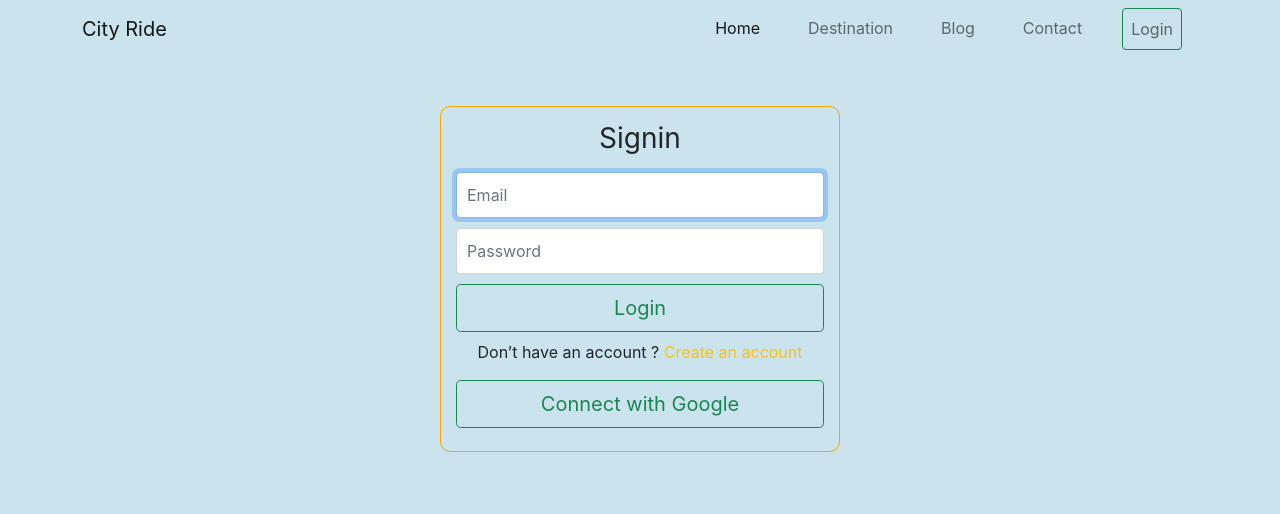
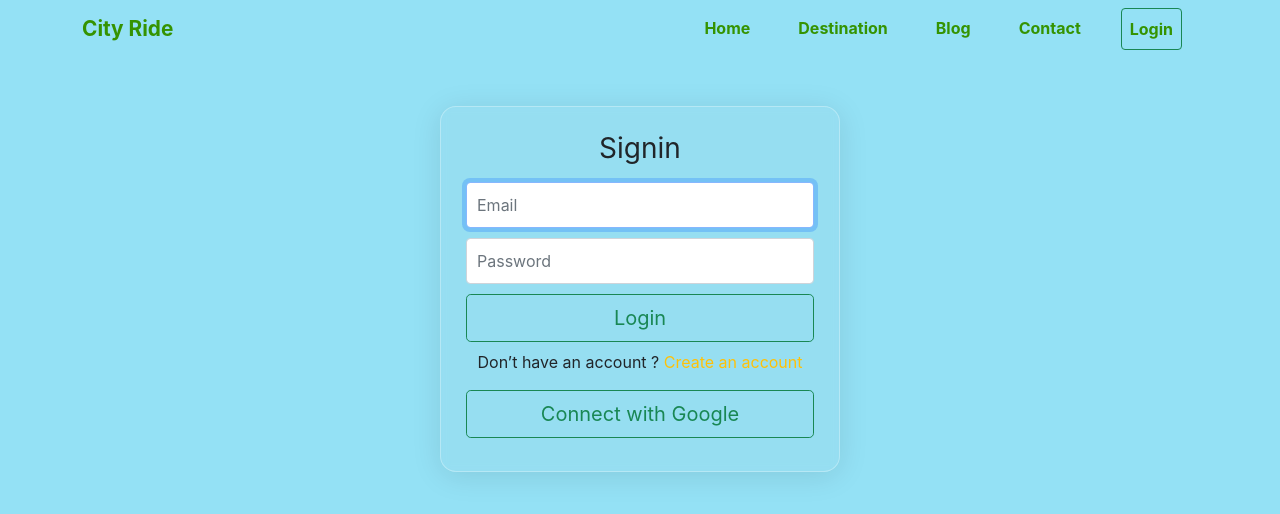
Before and after one commit to niambaust17/City-Ride, a React (Create React App) app: page /login in a window 1280 px wide. Shown: the top 514 px of the page. Built offline with nearby package versions, Linux system fonts and the light colour scheme; what react-google-maps would draw is missing.

Commit message:
react-router-dom v6 updated and Home and Login page UI update

```diff
--- a/package.json
+++ b/package.json
@@ -14,7 +14,7 @@
     "react": "^17.0.1",
     "react-dom": "^17.0.1",
     "react-google-maps": "^9.4.5",
-    "react-router-dom": "^5.2.0",
+    "react-router-dom": "^6.2.2",
     "react-scripts": "4.0.3",
     "web-vitals": "^1.0.1"
   },
--- a/src/App.css
+++ b/src/App.css
@@ -1,3 +1,3 @@
 body {
-  background-color: rgba(152, 201, 218, 0.5);
+  background-color: #94e1f5;
 }
--- a/src/App.js
+++ b/src/App.js
@@ -6,12 +6,13 @@ import Search from './components/Search/Search';
 import
 {
   BrowserRouter as Router,
-  Switch,
+  Navigate,
+  Routes,
   Route
 } from "react-router-dom";
 import { createContext, useState } from 'react';
 import NotFound from './components/NotFound/NotFound';
-import PrivateRoute from './components/PrivateRoute/PrivateRoute';
+import PrivateOutlet from './components/PrivateOutlet/PrivateOutlet';
 
 export const UserContext = createContext();
 
@@ -22,26 +23,16 @@ function App()
     <UserContext.Provider value={[loggedInUser, setLoggedInUser]}>
       <Router>
         <Header />
-        <Switch>
-          <Route path="/home">
-            <Home />
+        <Routes>
+          <Route path="/home" element={<Navigate to="/" />} />
+          <Route path="/" element={<Home />} />
+          <Route path="/*" element={<PrivateOutlet />}>
+            <Route path="search/:vehicle" element={<Search />} />
+            <Route path="home" element={<Search />} />
           </Route>
-          <PrivateRoute path="/search/:vehicle">
-            <Search />
-          </PrivateRoute>
-          <PrivateRoute path="/home">
-            <Search />
-          </PrivateRoute>
-          <Route path="/login">
-            <Login />
-          </Route>
-          <Route exact path="/">
-            <Home />
-          </Route>
-          <Route path="*">
-            <NotFound />
-          </Route>
-        </Switch>
+          <Route path="/login" element={<Login />} />
+          <Route path="*" element={<NotFound />} />
+        </Routes>
       </Router>
     </UserContext.Provider>
   );
--- /dev/null
+++ b/src/components/Header/Header.css
@@ -0,0 +1,11 @@
+.nav-item {
+  color: #359301;
+  font-size: 1rem;
+  font-weight: bold;
+}
+.nav-item:hover {
+  color: #0c92e0;
+}
+.navbar-brand {
+  font-size: 1.3rem;
+}
--- a/src/components/Header/Header.js
+++ b/src/components/Header/Header.js
@@ -1,47 +1,48 @@
 import React, { useContext } from 'react';
 import { Link } from 'react-router-dom';
 import { UserContext } from '../../App';
+import './Header.css';
 
 const Header = () =>
 {
     const [loggedInUser, setLoggedInUser] = useContext(UserContext);
     return (
-        <nav className="navbar sticky-top navbar-expand-lg navbar-light">
+        <nav className="navbar sticky-top navbar-expand-lg" style={{ backgroundColor: '#94E1F5' }}>
             <div className="container">
-                <Link className="navbar-brand" to="/">City Ride</Link>
+                <Link className="navbar-brand nav-item" to="/">City Ride</Link>
                 <button className="navbar-toggler" type="button" data-bs-toggle="collapse" data-bs-target="#navbarSupportedContent" aria-controls="navbarSupportedContent" aria-expanded="false" aria-label="Toggle navigation">
                     <span className="navbar-toggler-icon"></span>
                 </button>
                 <div className="collapse navbar-collapse" id="navbarSupportedContent">
                     <ul className="navbar-nav ms-auto mb-2 mb-lg-0">
                         <li className="nav-item mx-3">
-                            <Link className="nav-link active" aria-current="page" to="/">Home</Link>
+                            <Link className="nav-link active nav-item" aria-current="page" to="/">Home</Link>
                         </li>
                         {
                             loggedInUser.isSignedIn ?
                                 <li className="nav-item mx-3">
-                                    <Link className="nav-link" to="/home">Destination</Link>
+                                    <Link className="nav-link nav-item" to="/home">Destination</Link>
                                 </li> :
                                 <li className="nav-item mx-3">
-                                    <Link className="nav-link" to="/login">Destination</Link>
+                                    <Link className="nav-link nav-item" to="/login">Destination</Link>
                                 </li>
                         }
                         <li className="nav-item mx-3">
-                            <Link className="nav-link" to="/">Blog</Link>
+                            <Link className="nav-link nav-item" to="/">Blog</Link>
                         </li>
                         <li className="nav-item mx-3">
-                            <Link className="nav-link" to="/">Contact</Link>
+                            <Link className="nav-link nav-item" to="/">Contact</Link>
                         </li>
                         {
                             loggedInUser.isSignedIn &&
                             <>
                                 <li className="nav-item mx-3">
-                                    <Link className="nav-link" to="/">{loggedInUser.displayName}</Link>
+                                    <Link className="nav-link nav-item" to="/">{loggedInUser.displayName}</Link>
                                 </li>
                             </>
                         }
                         <li className="nav-item mx-3">
-                            {loggedInUser.isSignedIn ? <Link className="nav-link btn btn-outline-warning" to="/" onClick={() => setLoggedInUser({})}>Logout</Link> : <Link className="nav-link btn btn-outline-success" to="/login">Login</Link>}
+                            {loggedInUser.isSignedIn ? <Link className="nav-link nav-item btn btn-outline-warning" to="/" onClick={() => setLoggedInUser({})}>Logout</Link> : <Link className="nav-link nav-item btn btn-outline-success" to="/login">Login</Link>}
                         </li>
                     </ul>
                 </div>
--- a/src/components/Home/Home.js
+++ b/src/components/Home/Home.js
@@ -1,6 +1,7 @@
 import React, { useEffect, useState } from 'react';
 import fakeData from '../../fakeData/fakeData.json';
 import Vehicle from '../Vehicle/Vehicle';
+import img from '../../images/Bg.png';
 
 const Home = () =>
 {
@@ -8,13 +9,16 @@ const Home = () =>
     useEffect(() => setVehicles(fakeData), []);
 
     return (
-        <div className="container my-5">
-            <div className="row row-cols-1 row-cols-lg-4 row-cols-md-2 row-cols-sm-2 g-4">
-                {
-                    vehicles.map(vehicle => <Vehicle key={vehicle.id} vehicle={vehicle} />)
-                }
+        <div className="d-flex justify-content-center align-items-center" style={{ backgroundImage: `url(${ img })`, backgroundSize: '100% 100%', backgroundRepeat: 'no-repeat', backgroundAttachment: 'fixed', minHeight: '90.7vh' }}>
+            <div className="container">
+                <div className="row row-cols-1 row-cols-md-4 g-4">
+                    {
+                        vehicles.map(vehicle => <Vehicle key={vehicle.id} vehicle={vehicle} />)
+                    }
+                </div>
             </div>
         </div>
+
     );
 };
 
--- a/src/components/Login/Login.css
+++ b/src/components/Login/Login.css
@@ -1,10 +1,17 @@
 .form-signin {
   width: 100%;
   max-width: 400px;
-  padding: 15px;
+  padding: 25px;
   margin: auto;
-  border: 1px solid orange;
-  border-radius: 10px;
+  background: rgba(192, 182, 182, 0.05);
+  border-radius: 16px;
+  box-shadow: 0 4px 30px rgba(0, 0, 0, 0.1);
+  backdrop-filter: blur(5px);
+  -webkit-backdrop-filter: blur(5px);
+  border: 1px solid rgba(255, 255, 255, 0.3);
+}
+.form-signin:hover {
+  box-shadow: 1px 1px 20px 5px rgba(116, 102, 102, 0.5);
 }
 .form-signin .form-control {
   position: relative;
@@ -16,6 +23,8 @@
 .form-signin .form-control:focus {
   z-index: 2;
 }
-.form-signin input[type="text"], .form-signin input[type="email"], .form-signin input[type="password"]{
+.form-signin input[type="text"],
+.form-signin input[type="email"],
+.form-signin input[type="password"] {
   margin: 10px 0;
 }
--- a/src/components/Login/Login.js
+++ b/src/components/Login/Login.js
@@ -1,5 +1,5 @@
 import React, { useContext, useState } from 'react';
-import { useHistory, useLocation } from 'react-router';
+import { useNavigate, useLocation } from 'react-router';
 import { UserContext } from '../../App';
 import { createUserWithEmailAndPassword, googleSignIn, initializeSignIn, SignInUserWithEmailAndPassword, updateUserInfo } from './loginManager';
 import './Login.css';
@@ -9,7 +9,7 @@ const Login = () =>
     initializeSignIn();
     const [loggedInUser, setLoggedInUser] = useContext(UserContext);
     const [newUser, setNewUser] = useState(false);
-    const history = useHistory();
+    const navigate = useNavigate();
     const location = useLocation();
     const { from } = location.state || { from: { pathname: "/" } };
     const [user, setUser] = useState({
@@ -25,7 +25,7 @@ const Login = () =>
         setLoggedInUser(res)
         if (redirect)
         {
-            history.replace(from);
+            navigate(from);
         }
     }
 
@@ -100,7 +100,7 @@ const Login = () =>
                 }
                 <button className="w-100 btn btn-lg btn-outline-success mb-2" type="submit">{newUser ? 'Create an account' : 'Login'}</button>
                 <p className="text-center">{newUser ? 'Already have an account' : 'Don’t have an account'} ?
-                 <span onClick={() => setNewUser(!newUser)} className="text-warning" style={{ cursor: 'pointer' }}>
+                    <span onClick={() => setNewUser(!newUser)} className="text-warning" style={{ cursor: 'pointer' }}>
                         {newUser ? ' Login' : ' Create an account'}
                     </span></p>
             </form>
--- /dev/null
+++ b/src/components/PrivateOutlet/PrivateOutlet.js
@@ -0,0 +1,14 @@
+import React, { useContext } from 'react'
+import { Navigate, Outlet, useLocation } from 'react-router-dom';
+import { UserContext } from '../../App';
+
+
+const PrivateOutlet = () =>
+{
+    const [loggedInUser, setLoggedInUser] = useContext(UserContext);
+    const location = useLocation();
+
+    return loggedInUser.email ? <Outlet /> : <Navigate to="/login" state={{ from: location }} />
+}
+
+export default PrivateOutlet
--- a/src/components/PrivateRoute/PrivateRoute.js
+++ /dev/null
@@ -1,27 +0,0 @@
-import React, { useContext } from 'react';
-import { Redirect, Route } from 'react-router';
-import { UserContext } from '../../App';
-
-const PrivateRoute = ({ children, ...rest }) =>
-{
-    const [loggedInUser, setLoggedInUser] = useContext(UserContext);
-    return (
-        <Route
-            {...rest}
-            render={({ location }) =>
-                loggedInUser.email ? (
-                    children
-                ) : (
-                    <Redirect
-                        to={{
-                            pathname: "/login",
-                            state: { from: location }
-                        }}
-                    />
-                )
-            }
-        />
-    );
-};
-
-export default PrivateRoute;
--- a/src/components/Vehicle/Vehicle.css
+++ b/src/components/Vehicle/Vehicle.css
@@ -1,15 +1,14 @@
 .card {
-  border: none;
-  border-radius: 10px;
   cursor: pointer;
+  background: rgba(192, 182, 182, 0.05);
+  border-radius: 16px;
+  box-shadow: 0 4px 30px rgba(0, 0, 0, 0.1);
+  backdrop-filter: blur(5px);
+  -webkit-backdrop-filter: blur(5px);
+  border: 1px solid rgba(255, 255, 255, 0.3);
 }
 .card:hover {
-  box-shadow: 1px 1px 20px 5px lightgray;
-}
-.card-footer {
-  border-top: none;
-  background-color: #fff;
-  border-radius: 10px !important;
+  box-shadow: 1px 1px 20px 5px rgba(116, 102, 102, 0.5);
 }
 .card img {
   height: 200px;
--- a/src/components/Vehicle/Vehicle.js
+++ b/src/components/Vehicle/Vehicle.js
@@ -1,17 +1,17 @@
 import React from 'react';
-import { useHistory } from 'react-router';
+import { useNavigate } from 'react-router';
 import './Vehicle.css';
 
 const Vehicle = (props) =>
 {
     const { vehicle } = props;
     const { image, vehicleType } = vehicle;
-    const history = useHistory();
+    const navigate = useNavigate();
     return (
         <div className="col">
-            <div className="card" onClick={() => history.push(`/search/${ vehicleType }`)}>
+            <div className="card" onClick={() => navigate(`/search/${ vehicleType }`)}>
                 <img src={image} className="card-img-top" alt="..." />
-                <div className="card-footer text-center">
+                <div className="text-center">
                     <h5 className="card-title">{vehicle.vehicleType}</h5>
                 </div>
             </div>
```
Also changed, not shown: 2 other files (tests, documents, lock files or other folders).
